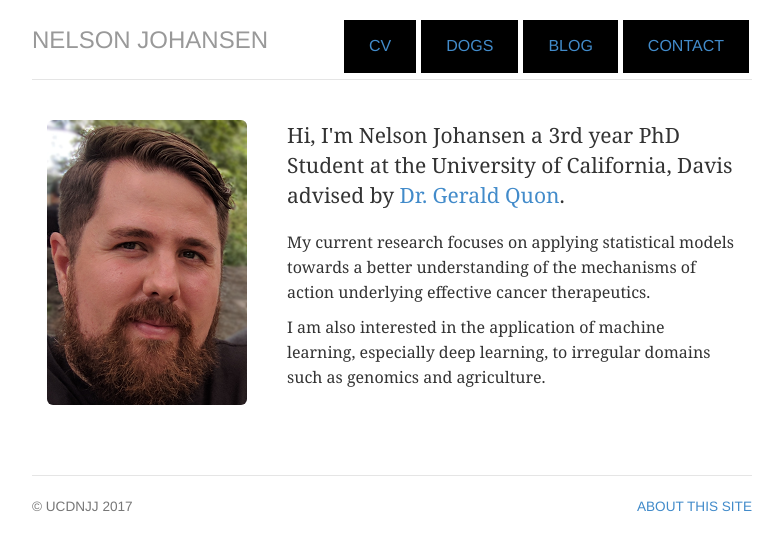
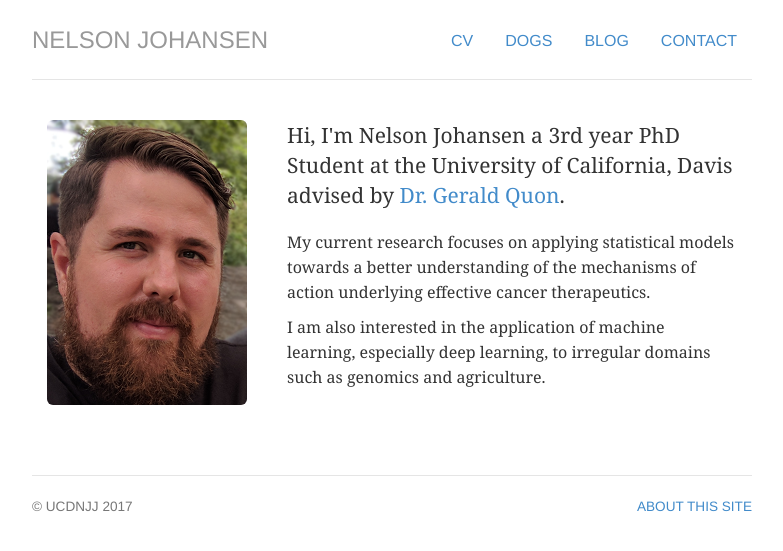
Before and after one commit to UCDNJJ/ucdnjj.github.io_old, a Jekyll site: the page built from index.html, in a window 1280 px wide. Shown: the top 551 px of the page, without its empty margins (248-1031 px from the left). Built offline with Jekyll 4.4.1, drawn with Linux system fonts in a browser that asks for light colours.

Commit message:
Update photos.css

```diff
--- a/css/photos.css
+++ b/css/photos.css
@@ -3,15 +3,15 @@
 	padding: 0;
 }
  */
-ul{
+.photo-gallery {
   list-style-type:none;
   display:flex;
   justify-content: center;
 
 }
-ul li{
+.photo-gallery li{
   display: list-item;
-  background: black;
+  background: white;
   padding: 5px 10px;
   color:white;
   margin: 0 3px;
```
